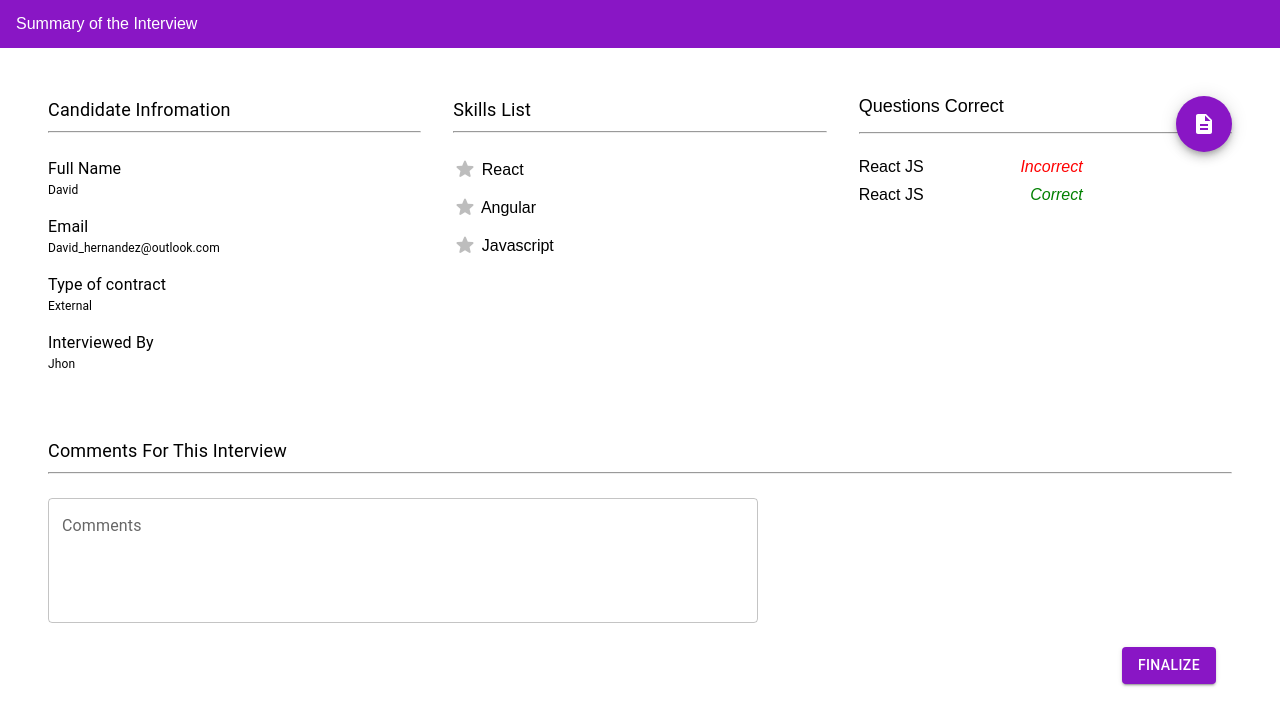
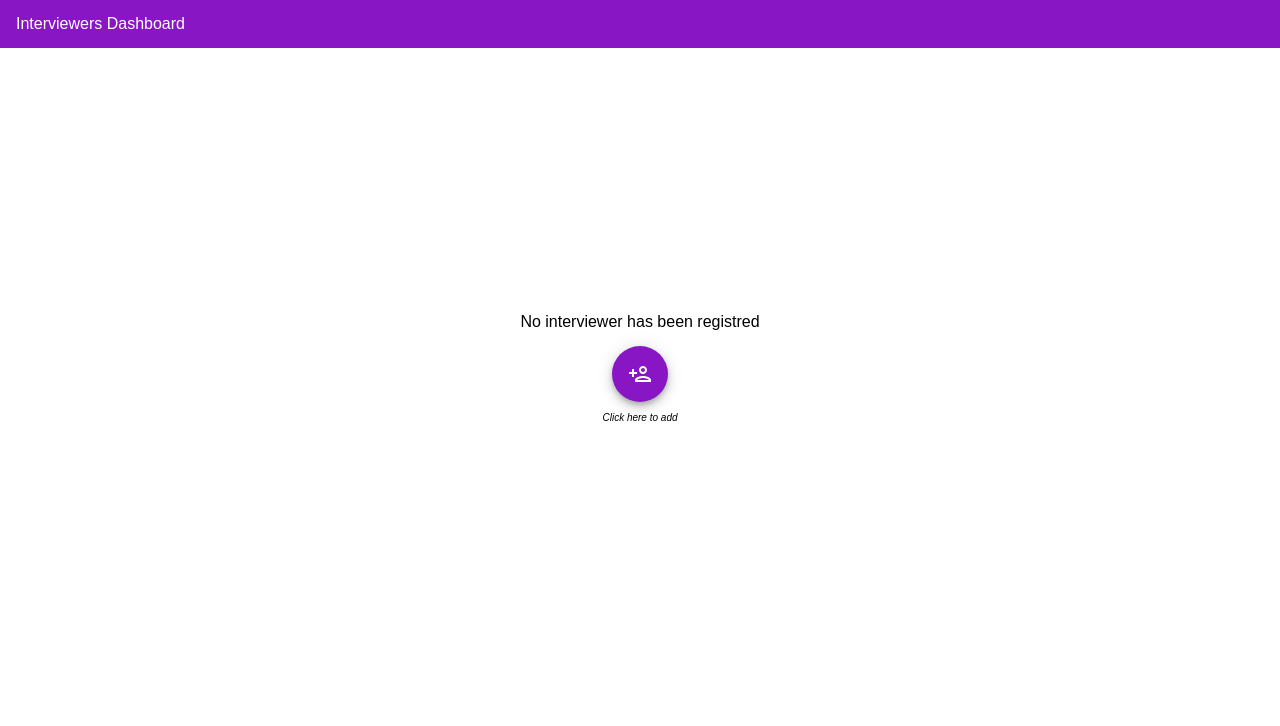
Before and after one commit to DavidEHA/react-for-new-joiners, a React (Create React App) app: page / in a window 1280 px wide. Shown: the top 726 px of the page. Built offline with nearby package versions, Linux system fonts and the light colour scheme.

Commit message:
First Commit

```diff
--- a/src/components/interview/InterviewButtons.js
+++ b/src/components/interview/InterviewButtons.js
@@ -17,11 +17,6 @@ const InterviewButtons = ({ isCorrect, updateAnswer, submitAnswer }) => {
     updateAnswer(question.answer, true);
   }, [isCorrect, updateAnswer, id, question]);
 
-  const handleChange = (result) => {
-    updateAnswer(result, false);
-    if (questions.length === 7) submitAnswer({ isLastQuestion: true });
-  };
-
   return (
     <>
       <FormControl>
@@ -29,7 +24,7 @@ const InterviewButtons = ({ isCorrect, updateAnswer, submitAnswer }) => {
           aria-labelledby="radio-buttons-group"
           name="radio-buttons-group"
           value={isCorrect}
-          onChange={(event) => handleChange(event.target.value)}
+          onChange={(event) => updateAnswer(event.target.value, false)}
           row
         >
           <FormControlLabel value={true} control={<Radio />} label="Correct" />
--- a/src/components/interview/summary/CandidateInfo.js
+++ b/src/components/interview/summary/CandidateInfo.js
@@ -1,31 +1,43 @@
 import { Typography } from "@mui/material";
+import { useSelector } from "react-redux";
 
 const CandidateInfo = () => {
-  const name = "David";
-  const email = "David_hernandez@outlook.com";
-  const type = "External";
-  const interviewedBy = "Jhon";
+  const candidateSelected = useSelector(
+    (state) => state.candidates.candidateSelected
+  );
+  const candidates = useSelector((state) => state.candidates.info);
+  const candidate = candidates.find(
+    (candidate) => candidate.id === candidateSelected
+  );
+  const interviewerSelected = useSelector(
+    (state) => state.interviewers.interviewerSelected
+  );
+  const interviewers = useSelector((state) => state.interviewers.info);
+  const interviewer = interviewers.find(
+    (interviewer) => interviewer.id === interviewerSelected
+  );
+
   return (
-    <div className="summary-content" style={{  marginRight: "2rem"}}>
+    <div className="summary-content" style={{ marginRight: "2rem" }}>
       <Typography sx={{ fontSize: 18 }} color="text.primary">
         Candidate Infromation
       </Typography>
       <hr style={{ width: "100%", marginBottom: "1.5rem" }} />
       <Typography sx={{ fontSize: 16 }}>Full Name</Typography>
       <Typography sx={{ fontSize: 12, marginBottom: "1rem" }}>
-        {name}
+        {candidate.name}
       </Typography>
       <Typography sx={{ fontSize: 16 }}>Email</Typography>
       <Typography sx={{ fontSize: 12, marginBottom: "1rem" }}>
-        {email}
+        {candidate.email}
       </Typography>
       <Typography sx={{ fontSize: 16 }}>Type of contract</Typography>
       <Typography sx={{ fontSize: 12, marginBottom: "1rem" }}>
-        {type}
+        {candidate.type}
       </Typography>
       <Typography sx={{ fontSize: 16 }}>Interviewed By</Typography>
       <Typography sx={{ fontSize: 12, marginBottom: "1rem" }}>
-        {interviewedBy}
+        {interviewer.name}
       </Typography>
     </div>
   );
--- a/src/components/interview/summary/QuestionsSummary.js
+++ b/src/components/interview/summary/QuestionsSummary.js
@@ -1,18 +1,9 @@
 import SummaryDialog from "./dialog/SummaryDialog";
+import { useSelector } from "react-redux";
+import { interviewList } from "../../../utils/interview-list";
 
 const QuestionsSummary = () => {
-  const questions = [
-    {
-      key: 0,
-      topic: "React JS",
-      answer: false,
-    },
-    {
-      key: 1,
-      topic: "React JS",
-      answer: true,
-    },
-  ];
+  const questions = useSelector((state) => state.interview.questions);
   return (
     <div className="summary-content">
       <div className="questions-header">
@@ -22,8 +13,8 @@ const QuestionsSummary = () => {
 
       <hr style={{ width: "100%", marginBottom: "1.5rem" }} />
       {questions.map((result) => (
-        <div key={result.key} className="questions">
-          <div>{result.topic}</div>
+        <div key={result.id} className="questions">
+          <div>{interviewList[result.id - 1].topic}</div>
           <div style={result.answer ? { color: "green" } : { color: "red" }}>
             <i>{result.answer ? "Correct" : "Incorrect"} </i>
           </div>
--- a/src/components/interview/useInterview.js
+++ b/src/custom-hooks/useInterview.js
@@ -1,9 +1,9 @@
 import { useDispatch } from "react-redux";
 import { useState } from "react";
 import { useSelector } from "react-redux";
-import { interviewActions } from "../../store/interview-slice";
+import { interviewActions } from "../store/interview-slice";
 import { useParams } from "react-router-dom";
-import { bottomButtonsActions } from "../../store/bottom-buttons-slice";
+import { bottomButtonsActions } from "../store/bottom-buttons-slice";
 import { useCallback, useEffect } from "react";
 
 export const useInterview = () => {
@@ -19,11 +19,11 @@ export const useInterview = () => {
   );
 
   const submitAnswer = useCallback(
-    ({ isLastQuestion }) => {
+    ({ isLastQuestion, lastComment, lastAnswer }) => {
       const answer = {
         id: id,
-        answer: isCorrect,
-        comments: comments,
+        answer: isLastQuestion ? lastAnswer : isCorrect,
+        comments: isLastQuestion ? lastComment : comments,
       };
       dispatch(interviewActions.uploadAnswer(answer));
       setUpdated(true);
@@ -31,18 +31,32 @@ export const useInterview = () => {
       setComment(null);
       setIsCorrect(null);
     },
-    [comments, dispatch, isCorrect, id]
+    [dispatch, id, isCorrect, comments]
   );
 
   const updateComment = (text, isUpdated) => {
     setComment(text);
-    setUpdated(isUpdated)
+    setUpdated(isUpdated);
+    if (id === "8") {
+      submitAnswer({
+        isLastQuestion: true,
+        lastComment: text,
+        lastAnswer: isCorrect,
+      });
+    }
   };
 
   const updateAnswer = (answer, isUpdated) => {
     const isCorrect = JSON.parse(answer);
     setIsCorrect(isCorrect);
-    setUpdated(isUpdated)
+    setUpdated(isUpdated);
+    if (id === "8") {
+      submitAnswer({
+        isLastQuestion: true,
+        lastComment: comments,
+        lastAnswer: isCorrect,
+      });
+    }
   };
 
   useEffect(() => {
--- a/src/pages/HomePage.js
+++ b/src/pages/HomePage.js
@@ -8,9 +8,9 @@ const HomePage = () => {
   return (
     <>
       <Header />
-      {/* <Registration />
-      <UserList /> */}
-      <Summary/>
+      <Registration />
+      <UserList />
+      <Summary />
       <BottomButtons />
     </>
   );
--- a/src/pages/Interview.js
+++ b/src/pages/Interview.js
@@ -5,7 +5,7 @@ import Header from "../components/UI/Header";
 import QuestionsSelector from "../components/interview/QuestionsSelector";
 import BottomButtons from "../components/UI/BottomButtons";
 import InterviewButtons from "../components/interview/InterviewButtons";
-import { useInterview } from "../components/interview/useInterview";
+import { useInterview } from "../custom-hooks/useInterview";
 
 const Interview = () => {
   const {
--- a/src/pages/Summary.js
+++ b/src/pages/Summary.js
@@ -2,10 +2,14 @@ import CandidateInfo from "../components/interview/summary/CandidateInfo";
 import SkillsList from "../components/interview/summary/SkillsList";
 import QuestionsSummary from "../components/interview/summary/QuestionsSummary";
 import GeneralComments from "../components/interview/summary/GeneralComments";
+import { useSelector } from "react-redux";
 
 const Summary = () => {
+  const pageIndex = useSelector((state) => state.pages.pageIndex);
+
   return (
     <>
+      {pageIndex === 5 && (
         <div className="summary-container">
           <div className="summary-categories">
             <CandidateInfo />
@@ -14,6 +18,7 @@ const Summary = () => {
           </div>
           <GeneralComments />
         </div>
+      )}
     </>
   );
 };
--- a/src/store/pages-slice.js
+++ b/src/store/pages-slice.js
@@ -4,7 +4,7 @@ const pagesSlice = createSlice({
   name: "pages",
   initialState: {
     info: {},
-    pageIndex: 5,
+    pageIndex: 0,
   },
   reducers: {
     changePage(state, action) {
```
Lines whose indentation alone changed are shown as unchanged.
